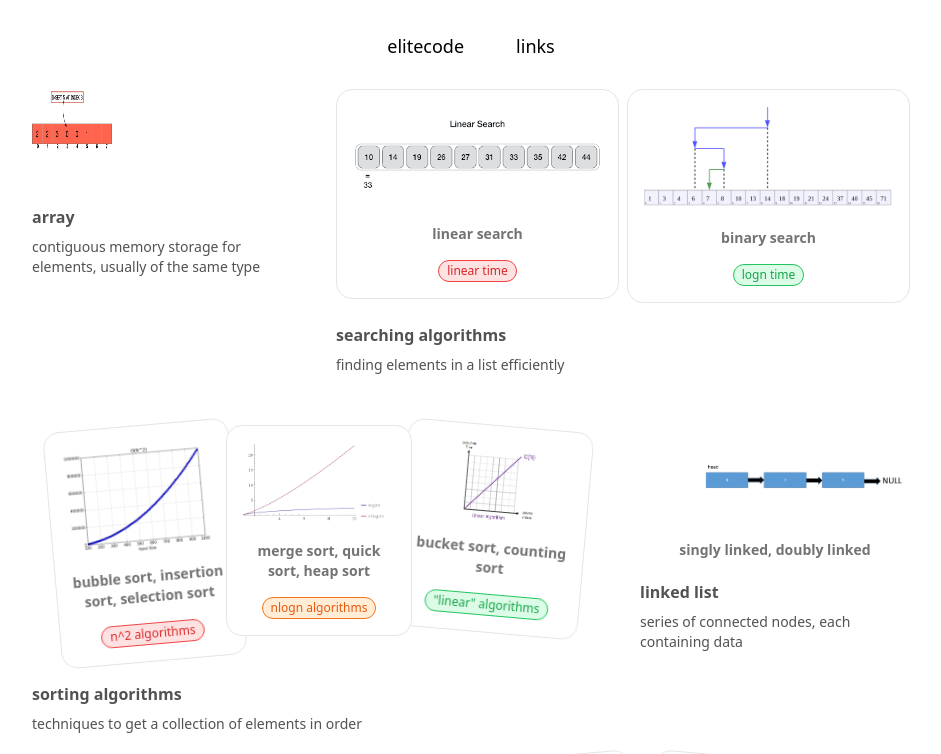
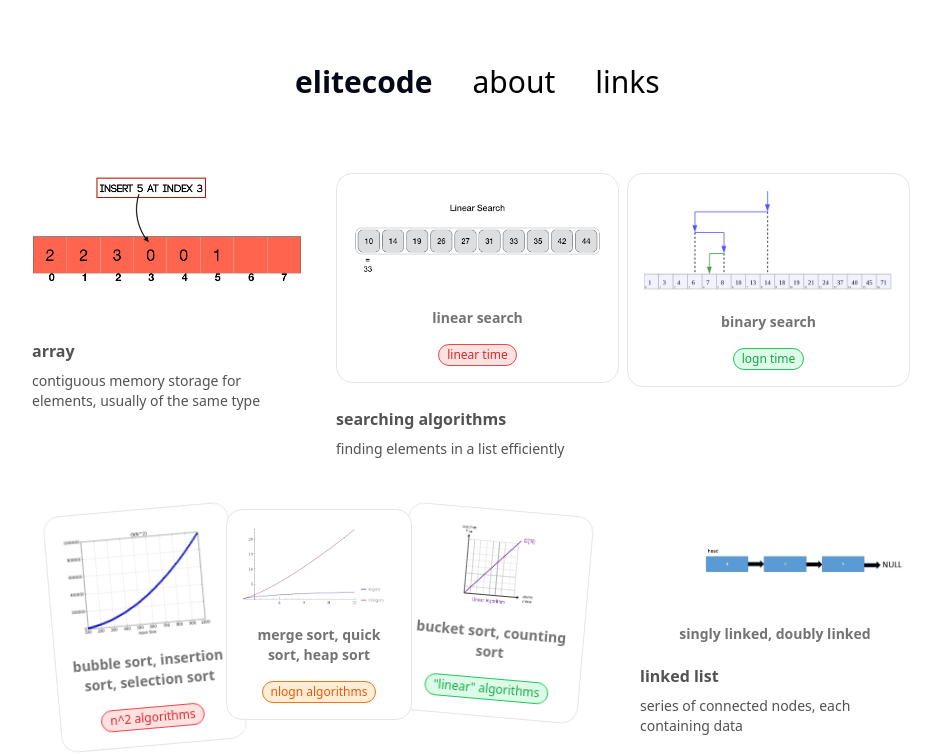
Before and after one commit to ehcaw/sfhacks, a Next.js app: page / in a window 1280 px wide. Shown: the top 754 px of the page, without its empty margins (169-1110 px from the left). Built offline with nearby package versions, Linux system fonts and the light colour scheme.

Commit message:
fixed gif sizing

```diff
--- a/src/components/Navbar.tsx
+++ b/src/components/Navbar.tsx
@@ -18,22 +18,24 @@ function Navbar({ className }: { className?: string }) {
   return (
     <div
       className={cn(
-        "fixed top-10 inset-x-0 max-w-2xl mx-auto z-50 text-lg",
+        "flex top-10 inset-x-0 max-w-2xl mx-auto z-50 text-lg",
         className
       )}
     >
       <Menu setActive={setActive}>
-        <MenuItem setActive={setActive} active={active} item="elitecode">
-          <div className="flex flex-col space-y-4 text-lg">
+        <div className="flex flex-col space-y-4 text-3xl font-bold">
+          elitecode
+        </div>
+        <MenuItem setActive={setActive} active={active} item="about">
+          <div className="flex flex-col space-y-4 text-lg font-medium">
             <p>
               elitecode is a new way of practicing your data structures and
               algorithms using the feynman technique
             </p>
           </div>
         </MenuItem>
-        <span className="w-5" />
         <MenuItem setActive={setActive} active={active} item="links">
-          <div className="  text-lg grid grid-cols-3 gap-10 p-4">
+          <div className="  text-lg grid grid-cols-3 gap-10 p-4 font-medium">
             <ProductItem
               title="github"
               href="https://github.com/ehcaw/sfhacks"
@@ -83,7 +85,7 @@ export const MenuItem = ({
     <div onMouseEnter={() => setActive(item)} className="relative ">
       <motion.p
         transition={{ duration: 0.3 }}
-        className="cursor-pointer text-black hover:opacity-[0.9] dark:text-white"
+        className="cursor-pointer text-black hover:opacity-[0.9] dark:text-white text-3xl"
       >
         {item}
       </motion.p>
@@ -125,7 +127,7 @@ export const Menu = ({
   return (
     <nav
       onMouseLeave={() => setActive(null)} // resets the state
-      className="relative rounded-full boder border-transparent dark:bg-black dark:border-white/[0.2] bg-white shadow-input flex justify-center space-x-4 px-8 py-6 "
+      className="relative rounded-full boder border-transparent dark:bg-black dark:border-white/[0.2] bg-white shadow-input flex justify-center space-x-10 px-40 py-6 "
     >
       {children}
     </nav>
```
Also changed, not shown: src/components/ui/Homepage.tsx (+1 -1 lines).
